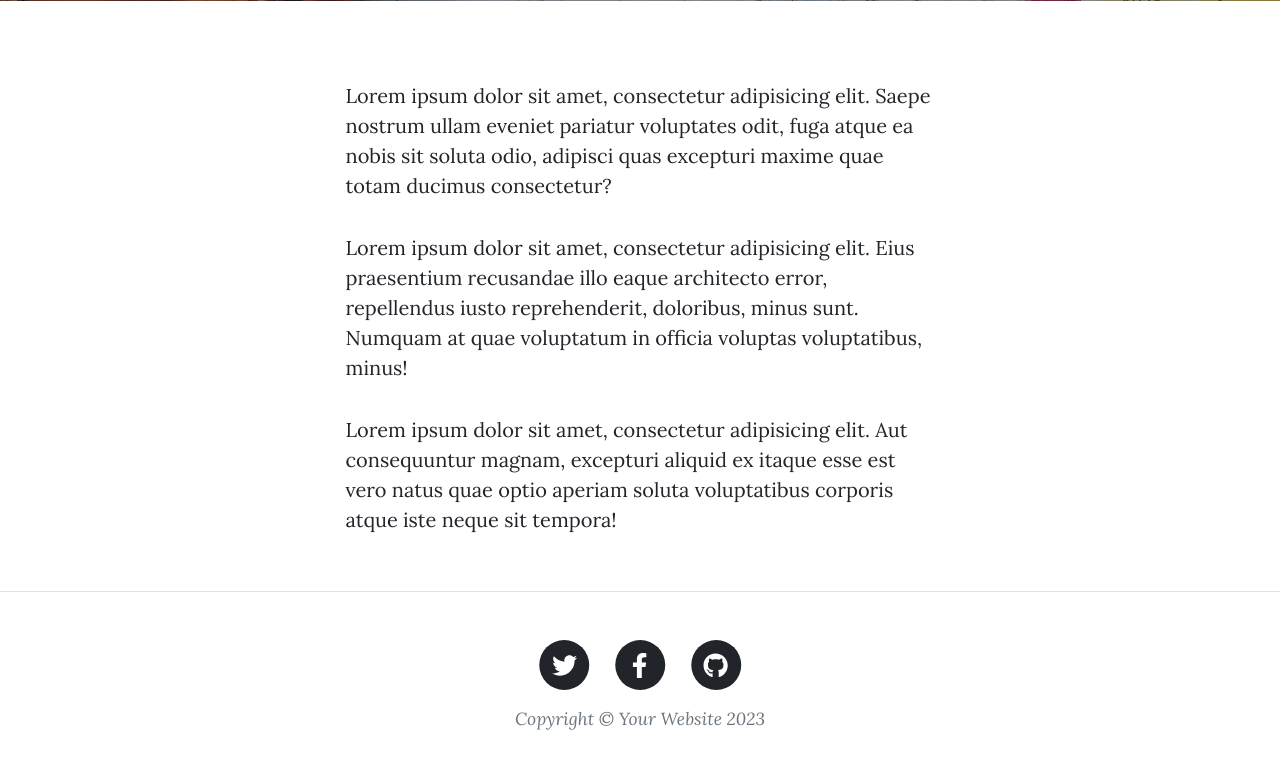
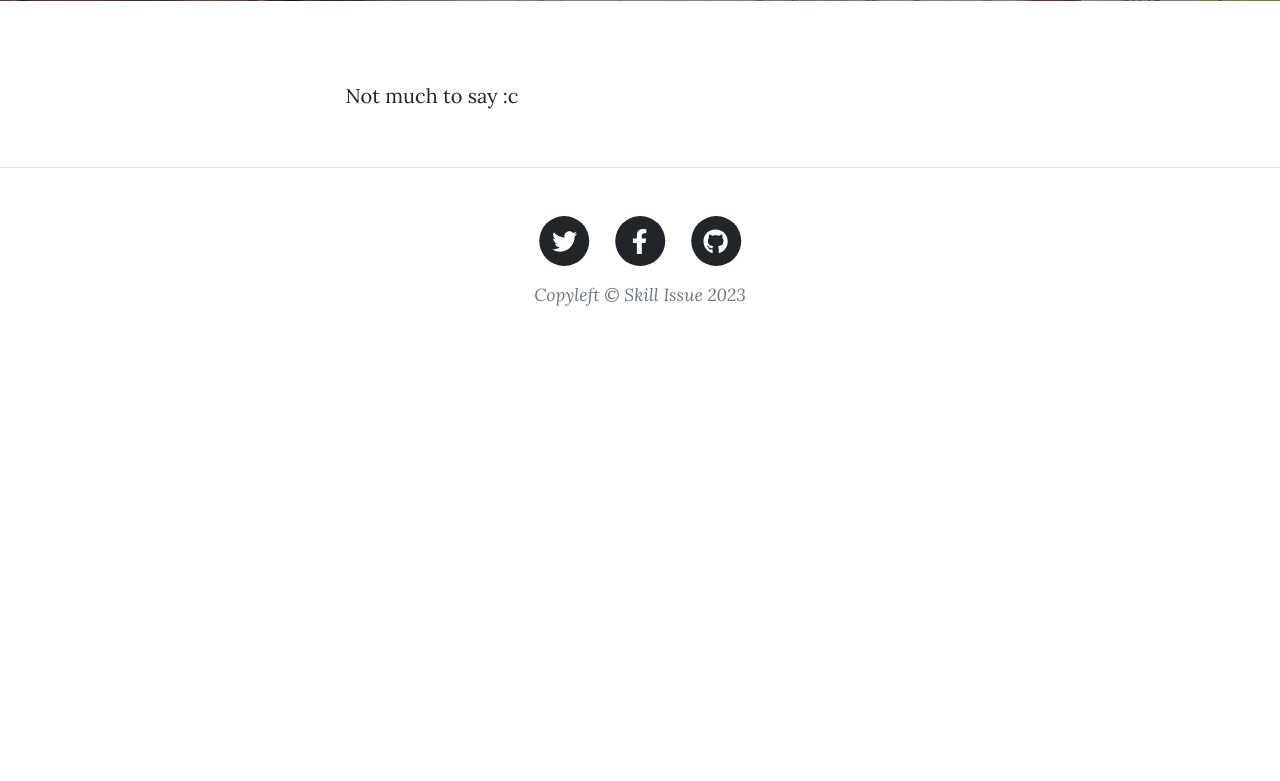
Before and after one commit to Kraioshi/flask-bootstrap-blog, a Flask app: page /about in a window 1280 px wide. Shown: the part 531-1312 px from the top of the page. After the commit the page ends 837 px from the top, so only its background shows below. Run offline with Flask 3, Linux system fonts and the light colour scheme; some libraries are stand-ins or nearby versions.

Commit message:
Adjusted footer

```diff
--- a/main.py
+++ b/main.py
@@ -11,8 +11,6 @@ import os
 from forms import CreatePostForm, RegisterForm, LoginForm, CommentForm
 from models import db, BlogPost, User, Comment
 from send_email import send_email
-
-
 
 app = Flask(__name__)
 app.config['SECRET_KEY'] = os.environ.get("FLASK_SECRET")
@@ -219,5 +217,6 @@ def get_older_posts():
     posts = result.scalars().all()
     return render_template('blog/older.html', all_posts=posts)
 
+
 if __name__ == "__main__":
     app.run(debug=True, port=5001)
--- a/templates/base.html
+++ b/templates/base.html
@@ -148,7 +148,7 @@
             <div class="col-md-10 col-lg-8 col-xl-7">
                 <ul class="list-inline text-center">
                     <li class="list-inline-item">
-                        <a href="#!">
+                        <a href="https://twitter.com" target="_blank">
                                   <span class="fa-stack fa-lg">
                                       <i class="fas fa-circle fa-stack-2x"></i>
                                       <i class="fab fa-twitter fa-stack-1x fa-inverse"></i>
@@ -156,7 +156,7 @@
                         </a>
                     </li>
                     <li class="list-inline-item">
-                        <a href="#!">
+                        <a href=href="https://facebook.com" target="_blank">
                                   <span class="fa-stack fa-lg">
                                       <i class="fas fa-circle fa-stack-2x"></i>
                                       <i class="fab fa-facebook-f fa-stack-1x fa-inverse"></i>
@@ -164,7 +164,7 @@
                         </a>
                     </li>
                     <li class="list-inline-item">
-                        <a href="#!">
+                        <a href="https://github.com/Kraioshi" target="_blank">
                                   <span class="fa-stack fa-lg">
                                       <i class="fas fa-circle fa-stack-2x"></i>
                                       <i class="fab fa-github fa-stack-1x fa-inverse"></i>
@@ -172,7 +172,7 @@
                         </a>
                     </li>
                 </ul>
-                <div class="small text-center text-muted fst-italic">Copyright &copy; Your Website 2023</div>
+                <div class="small text-center text-muted fst-italic">Copyleft &copy; Skill Issue 2023</div>
             </div>
         </div>
     </div>
--- a/templates/blog/about.html
+++ b/templates/blog/about.html
@@ -17,22 +17,7 @@
     <div class="row gx-4 gx-lg-5 justify-content-center">
       <div class="col-md-10 col-lg-8 col-xl-7">
         <p>
-          Lorem ipsum dolor sit amet, consectetur adipisicing elit. Saepe
-          nostrum ullam eveniet pariatur voluptates odit, fuga atque ea nobis
-          sit soluta odio, adipisci quas excepturi maxime quae totam ducimus
-          consectetur?
-        </p>
-        <p>
-          Lorem ipsum dolor sit amet, consectetur adipisicing elit. Eius
-          praesentium recusandae illo eaque architecto error, repellendus iusto
-          reprehenderit, doloribus, minus sunt. Numquam at quae voluptatum in
-          officia voluptas voluptatibus, minus!
-        </p>
-        <p>
-          Lorem ipsum dolor sit amet, consectetur adipisicing elit. Aut
-          consequuntur magnam, excepturi aliquid ex itaque esse est vero natus
-          quae optio aperiam soluta voluptatibus corporis atque iste neque sit
-          tempora!
+          Not much to say :c
         </p>
       </div>
     </div>
```
